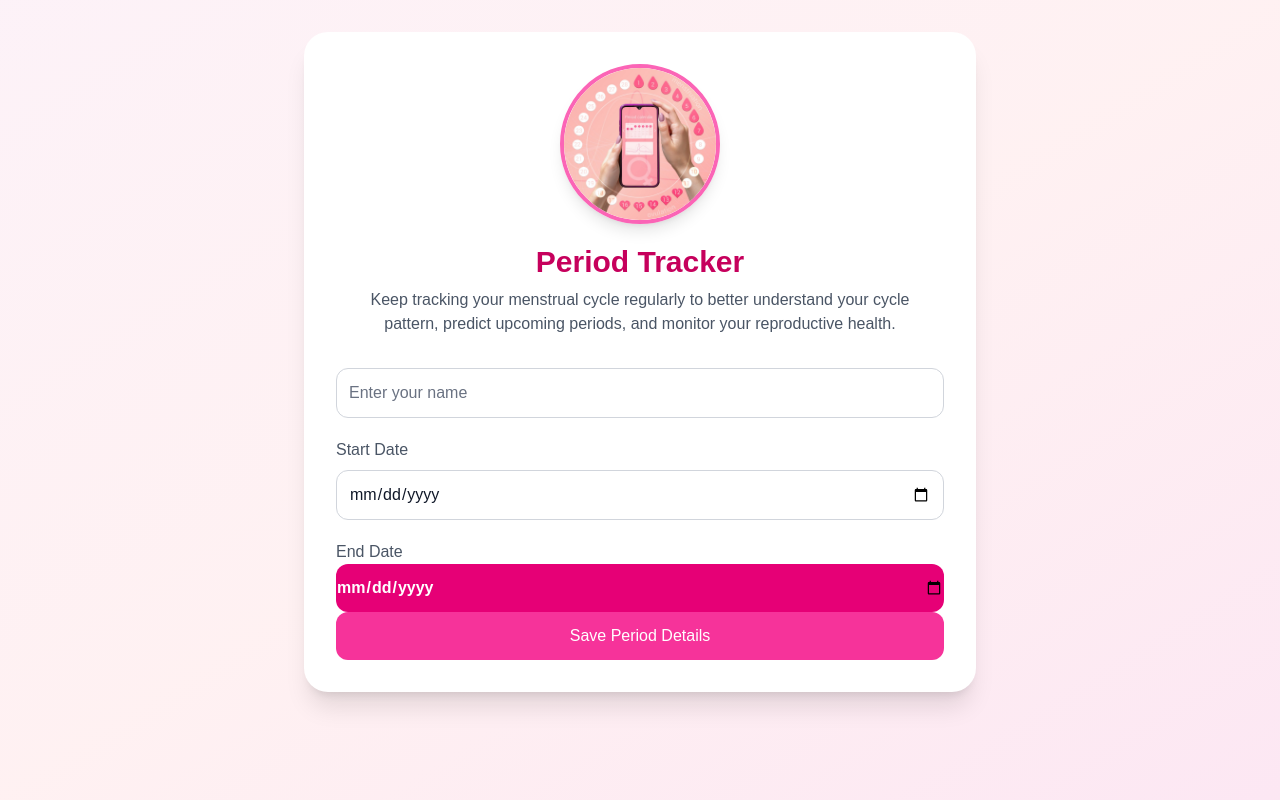
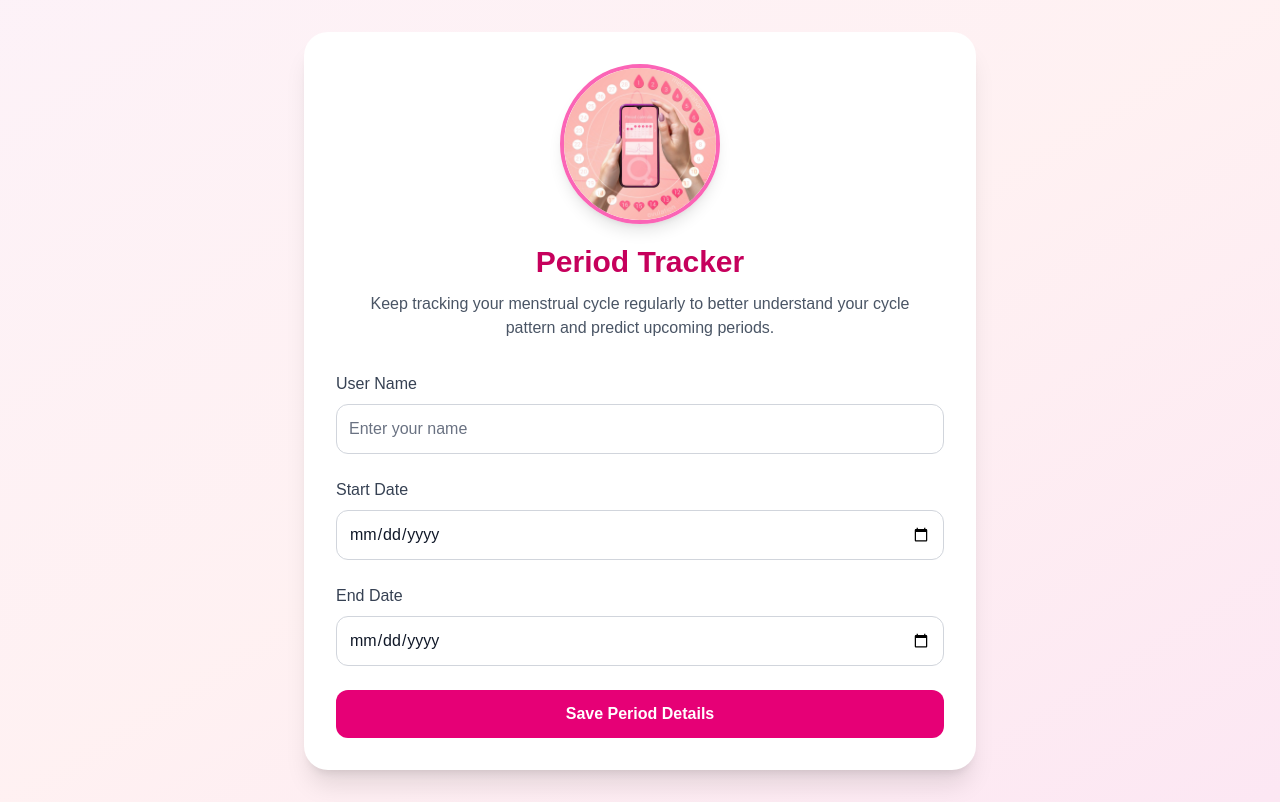
Before and after one commit to BattenaMaheswari/BloomHer-AI, a Next.js app in the folder frontend/: page /period in a window 1280 px wide. Built offline with nearby package versions, Linux system fonts and the light colour scheme; no server answers.

Commit message:
period tracker changes ui

```diff
--- a/frontend/app/period/page.tsx
+++ b/frontend/app/period/page.tsx
@@ -42,14 +42,13 @@ export default function PeriodPage() {
 
       setResult(data);
 
-      // Clear form
       setUserName("");
       setStartDate("");
       setEndDate("");
 
     } catch (err: any) {
       setError(
-        err.message || "Unable to connect to BloomHer server"
+        err.message || "Unable to connect to BloomHer server."
       );
     } finally {
       setLoading(false);
@@ -61,6 +60,8 @@ export default function PeriodPage() {
 
       <div className="max-w-2xl mx-auto bg-white rounded-3xl shadow-xl p-6 sm:p-8">
 
+        {/* Header */}
+
         <div className="flex flex-col items-center mb-8">
 
           <Image
@@ -71,72 +72,120 @@ export default function PeriodPage() {
             priority
             className="w-32 h-32 sm:w-40 sm:h-40 rounded-full border-4 border-pink-400 shadow-lg object-cover"
           />
+
           <h1 className="mt-5 text-2xl sm:text-3xl font-bold text-pink-700 text-center">
             Period Tracker
           </h1>
 
-          <p className="mt-2 text-center text-sm sm:text-base text-gray-600 px-2 leading-6">
-  Keep tracking your menstrual cycle regularly to better understand your cycle pattern, predict upcoming periods, and monitor your reproductive health.
+          <p className="mt-3 text-center text-gray-600 text-sm sm:text-base leading-6 px-2">
+            Keep tracking your menstrual cycle regularly to better understand
+            your cycle pattern and predict upcoming periods.
           </p>
 
         </div>
+                {/* Form */}
+
+        <div className="space-y-6">
+
+          <div>
+            <label className="block mb-2 font-medium text-gray-700">
+              User Name
+            </label>
 
             <input
-  className="w-full border border-gray-300 bg-white text-gray-900 placeholder-gray-500 p-3 rounded-xl mb-5 focus:outline-none focus:ring-2 focus:ring-pink-500"
+              type="text"
               placeholder="Enter your name"
               value={userName}
               onChange={(e) => setUserName(e.target.value)}
+              className="w-full border border-gray-300 bg-white text-gray-900 placeholder-gray-500 p-3 rounded-xl focus:outline-none focus:ring-2 focus:ring-pink-500"
             />
-        <label className="font-medium text-gray-600">
+          </div>
+
+          <div>
+            <label className="block mb-2 font-medium text-gray-700">
               Start Date
             </label>
 
             <input
               type="date"
-          className="w-full border border-gray-300 bg-white text-gray-900 p-3 rounded-xl mt-2 mb-5 focus:outline-none focus:ring-2 focus:ring-pink-500"
               value={startDate}
               onChange={(e) => setStartDate(e.target.value)}
+              className="w-full border border-gray-300 bg-white text-gray-900 p-3 rounded-xl focus:outline-none focus:ring-2 focus:ring-pink-500"
             />
+          </div>
 
-        <label className="font-medium text-gray-600">
+          <div>
+            <label className="block mb-2 font-medium text-gray-700">
               End Date
             </label>
 
             <input
               type="date"
-          className="w-full bg-pink-600 hover:bg-pink-700 text-white font-semibold py-3 rounded-xl transition duration-300 disabled:bg-gray-400"
               value={endDate}
               onChange={(e) => setEndDate(e.target.value)}
+              className="w-full border border-gray-300 bg-white text-gray-900 p-3 rounded-xl focus:outline-none focus:ring-2 focus:ring-pink-500"
             />
+          </div>
 
           <button
             onClick={handleSubmit}
             disabled={loading}
-          className="w-full bg-pink-500 text-white py-3 rounded-xl hover:bg-pink-600 transition disabled:bg-gray-400"
+            className="w-full bg-pink-600 hover:bg-pink-700 text-white font-semibold py-3 rounded-xl transition duration-300 disabled:bg-gray-400"
           >
             {loading ? "Saving..." : "Save Period Details"}
           </button>
 
+        </div>
+                {/* Error Message */}
+
         {error && (
-          <div className="mt-5 bg-red-100 text-red-600 p-4 rounded-xl">
+          <div className="mt-6 p-4 rounded-xl bg-red-100 border border-red-300 text-red-700 text-center">
             {error}
           </div>
         )}
 
+        {/* Success Result */}
+
         {result && (
-          <div className="mt-6 bg-pink-100 p-5 rounded-xl">
+          <div className="mt-8 rounded-2xl border border-pink-200 p-6">
 
-            <h2 className="text-xl font-bold text-pink-700">
-              Saved Successfully
+            <h2 className="text-2xl font-bold text-pink-700 text-center mb-6">
+              Period Saved Successfully
             </h2>
 
-            <p className="mt-3">
-              Start Date: <strong>{result.start_date}</strong>
-            </p>
+            <div className="space-y-4">
 
-            <p>
-              End Date: <strong>{result.end_date}</strong>
-            </p>
+              <div className="flex justify-between items-center border-b pb-3">
+                <span className="font-medium text-gray-700">
+                  Start Date
+                </span>
+
+                <span className="font-semibold text-pink-600">
+                  {result.start_date}
+                </span>
+              </div>
+
+              <div className="flex justify-between items-center">
+                <span className="font-medium text-gray-700">
+                  End Date
+                </span>
+
+                <span className="font-semibold text-pink-600">
+                  {result.end_date}
+                </span>
+              </div>
+
+            </div>
+
+            <button
+              onClick={() => {
+                setResult(null);
+                setError("");
+              }}
+              className="mt-8 w-full bg-pink-600 hover:bg-pink-700 text-white font-semibold py-3 rounded-xl transition duration-300"
+            >
+              Track Another Cycle
+            </button>
 
           </div>
         )}
```
Lines whose indentation alone changed are shown as unchanged.
